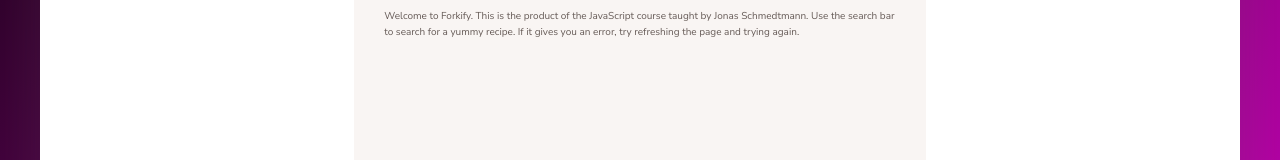
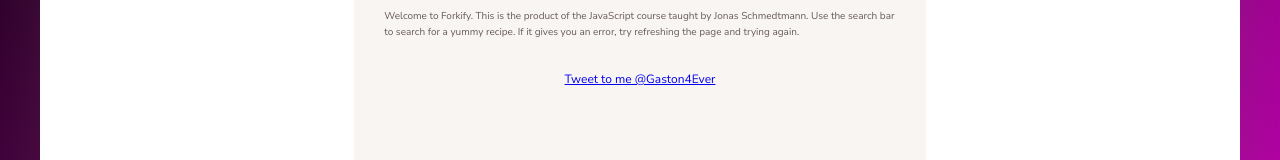
Before and after one commit to christopherbclark/forkify2, a website: page dist/index.html in a window 1280 px wide. Shown: the part 507-667 px from the top of the page. Drawn offline with Linux system fonts and the light colour scheme; a script that the page names is missing.

Commit message:
bundle updated

```diff
--- a/dist/index.html
+++ b/dist/index.html
@@ -463,7 +463,9 @@
 -->
 
             <div class="copyright">
-
+                <center>
+                <a href="https://twitter.com/intent/tweet?screen_name=Gaston4Ever&ref_src=twsrc%5Etfw" class="twitter-mention-button" data-show-count="false">Tweet to me @Gaston4Ever</a><script async src="https://platform.twitter.com/widgets.js" charset="utf-8"></script>
+                </center>
             </div>
 
         </div>
```
